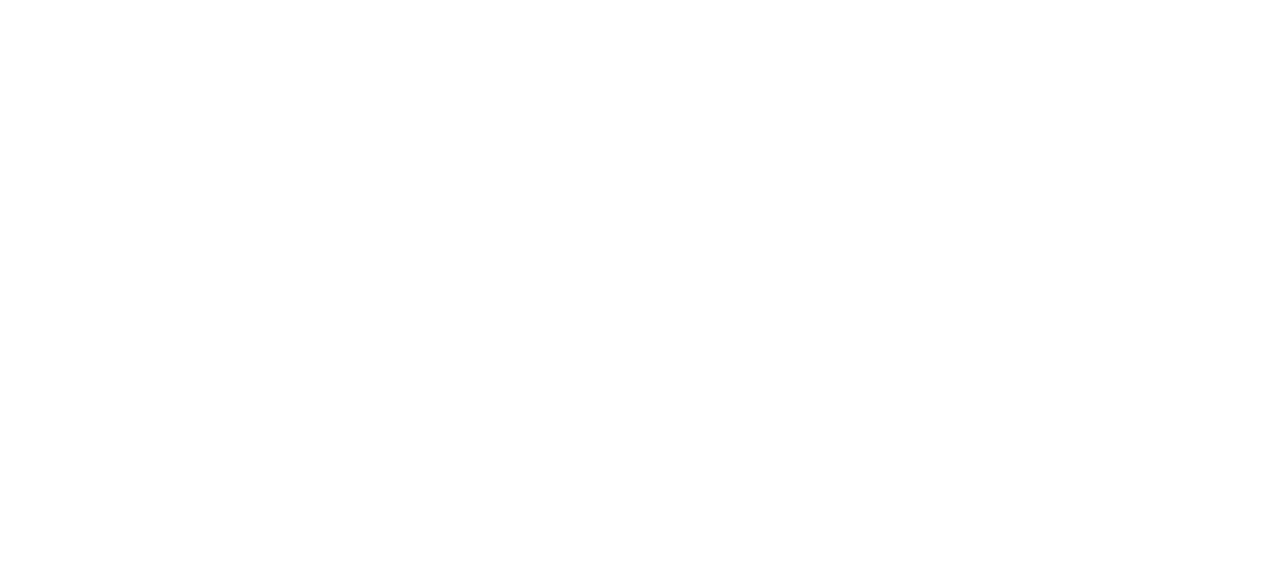
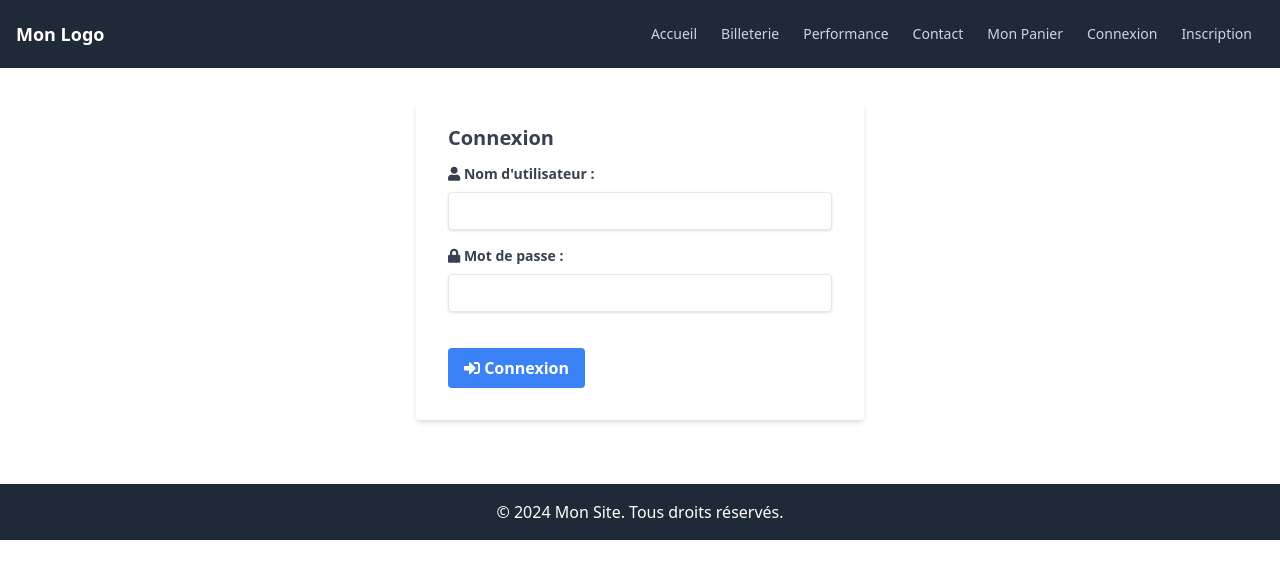
Before and after one commit to Bmalik73/Jo_Bloc3, a Django app: page /login/ in a window 1280 px wide. Before the commit the part shown is empty. Shown: the top 579 px of the page. Run offline with Django 5.2, Linux system fonts and the light colour scheme; some libraries are stand-ins or nearby versions.

Commit message:
added login

```diff
--- a/main/templates/base.html
+++ b/main/templates/base.html
@@ -6,7 +6,7 @@
     <meta name="viewport" content="width=device-width, initial-scale=1.0">
     <title>JO 2024 Paris</title>
     {% load static %}
-    <link href="https://cdn.tailwindcss.com" rel="stylesheet">
+    <script src="https://cdn.tailwindcss.com"></script>
     <link rel="stylesheet" href="{% static 'css/style.css' %}">
     <link rel="stylesheet" href="https://cdnjs.cloudflare.com/ajax/libs/font-awesome/5.15.4/css/all.min.css">
 </head>
--- a/main/templates/login.html
+++ b/main/templates/login.html
@@ -0,0 +1,30 @@
+{% extends "base.html" %}
+
+{% load widget_tweaks %}
+{% block content %}
+    <div class="mt-4 mx-auto max-w-md">
+        <div class="bg-white shadow-md rounded px-8 pt-6 pb-8 mb-4">
+            <h2 class="block text-gray-700 text-xl font-bold mb-2">Connexion</h2>
+            <form method="post" class="mt-3">
+                {% csrf_token %}
+                <div class="mb-4">
+                    <label for="{{ form.username.id_for_label }}" class="block text-gray-700 text-sm font-bold mb-2">
+                        <i class="fas fa-user"></i> Nom d'utilisateur :
+                    </label>
+                    {% render_field form.username class="shadow appearance-none border rounded w-full py-2 px-3 text-gray-700 leading-tight focus:outline-none focus:shadow-outline" %}
+                    {{ form.username.errors }}
+                </div>
+                <div class="mb-6">
+                    <label for="{{ form.password.id_for_label }}" class="block text-gray-700 text-sm font-bold mb-2">
+                        <i class="fas fa-lock"></i> Mot de passe :
+                    </label>
+                    {% render_field form.password class="shadow appearance-none border rounded w-full py-2 px-3 text-gray-700 mb-3 leading-tight focus:outline-none focus:shadow-outline" %}
+                    {{ form.password.errors }}
+                </div>
+                <button type="submit" class="bg-blue-500 hover:bg-blue-700 text-white font-bold py-2 px-4 rounded focus:outline-none focus:shadow-outline">
+                    <i class="fas fa-sign-in-alt"></i> Connexion
+                </button>
+            </form>
+        </div>
+    </div>
+{% endblock %}
```
